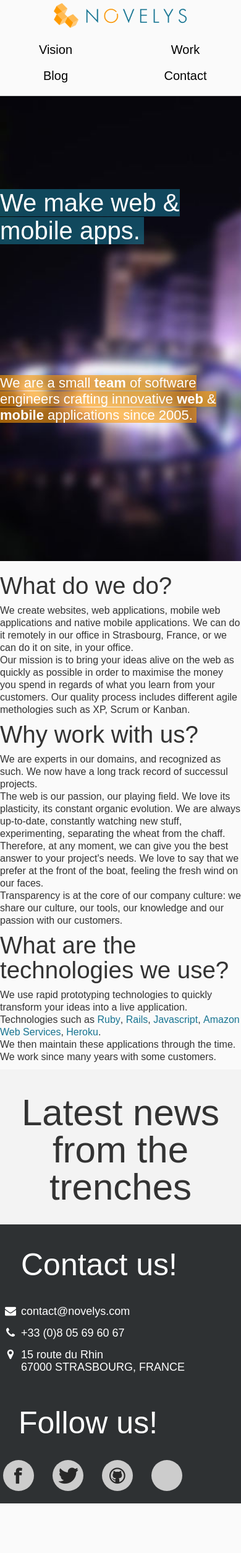
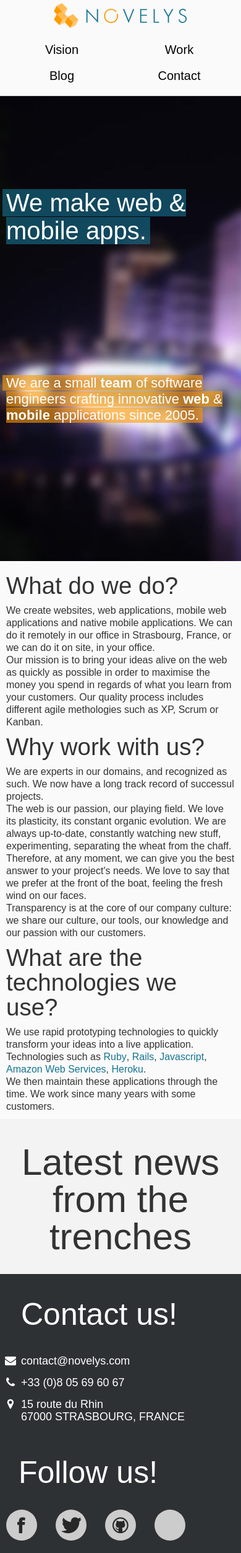
Before and after one commit to novelys/novelys.github.com, a Jekyll site: the page built from index.html, in a window 390 px wide. Shown: the whole page at 62% size. Built offline with Jekyll 4.4.1, drawn with Linux system fonts in a browser that asks for light colours; nearby versions of some CDN libraries; before the commit the page ends 2425 px from its top, so only the background shows below that.

Commit message:
better responsivity

```diff
--- a/css/extra.css
+++ b/css/extra.css
@@ -224,7 +224,7 @@ img#logo {
   white-space: pre-line; /* Not understood by IE, use manual br for IE */
   color: white;
   background: rgba(23, 116, 145, 0.6);
-  font-size: 70px;
+  font-size: 50px;
   line-height: normal;
 }
 
@@ -247,7 +247,7 @@ img#logo {
   white-space: pre-line; /* Not understood by IE, use manual br for IE */
   color: white;
   background: rgba(255, 154, 0, 0.6);
-  font-size: 40px;
+  font-size: 28px;
   line-height: normal;
 }
 
@@ -416,6 +416,17 @@ footer .social li a:hover {
   }
 }
 
+@media (min-width: 1200px) {
+
+  #title p.subs {
+    font-size: 70px;
+  }
+
+  #subtitle p.subs {
+    font-size: 40px;
+  }
+
+}
 
 @media (max-width: 767px) {
 
@@ -429,7 +440,7 @@ footer .social li a:hover {
   }
 
   .navbar-fixed-top {
-    margin-bottom: 0;
+    margin: 0;
   }
 
   .snav {
@@ -475,8 +486,21 @@ footer .social li a:hover {
     font-size: 22px;
   }
 
+  #title, #subtitle {
+    margin: 0 10px;
+  }
+
+  section.content {
+    margin-left: 10px;
+    margin-right: 10px;
+  }
+
   footer .pull-right {
     float:left;
+  }
+
+  footer .pull-right ul {
+    margin-left: 5px;
   }
 
   footer .pull-right .cursive {
```
